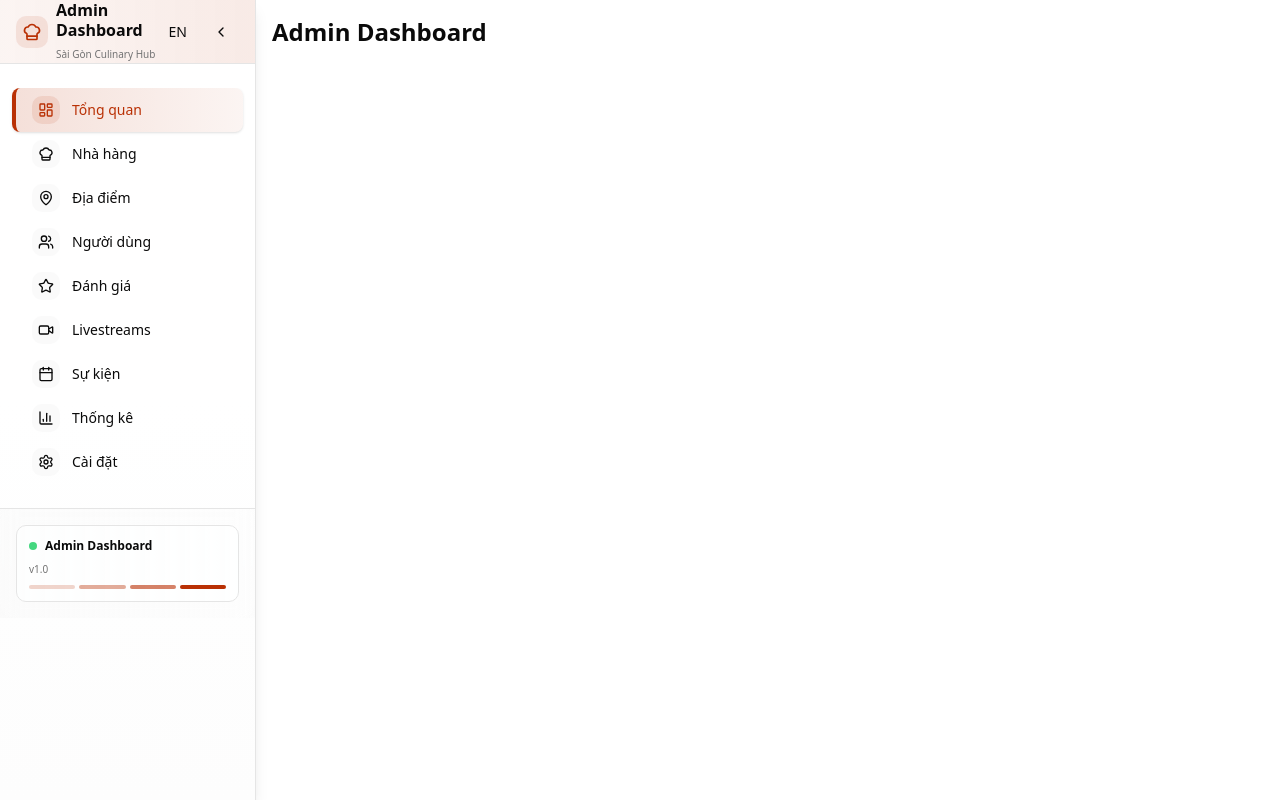
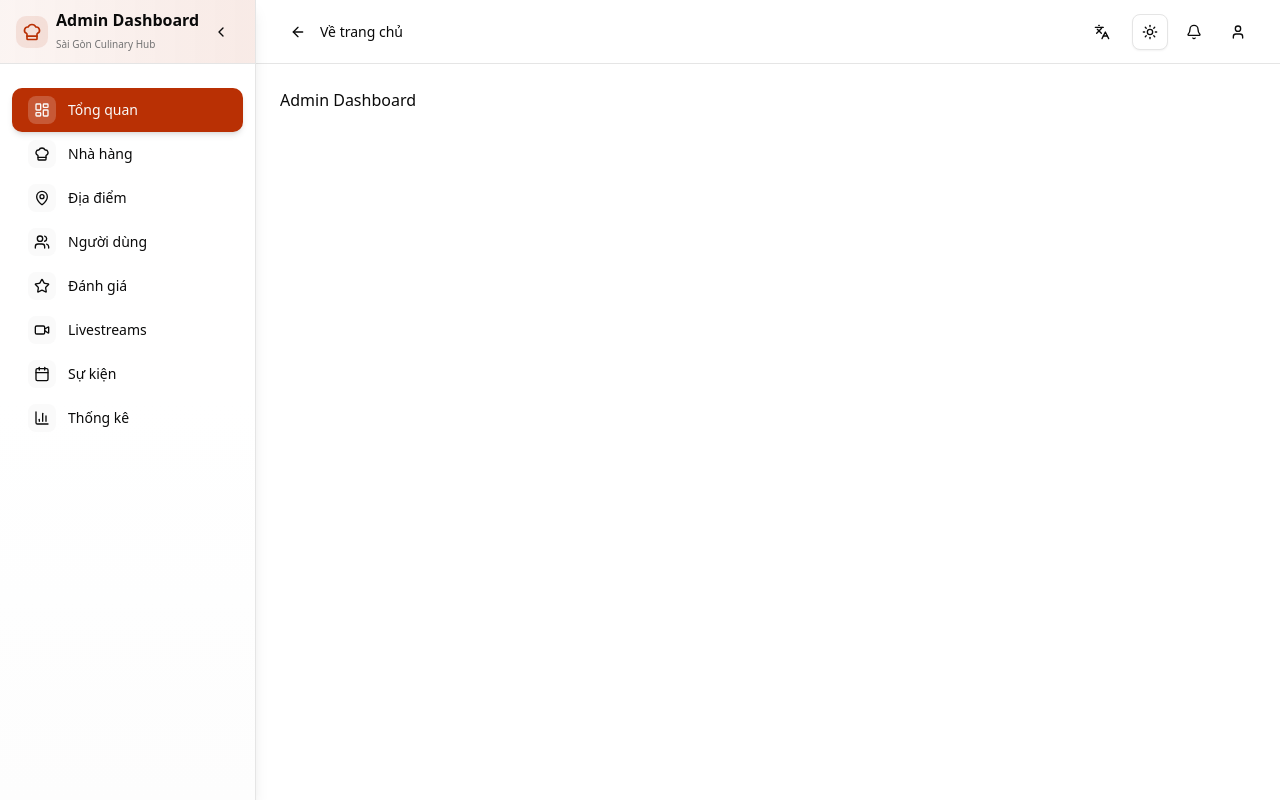
Before and after one commit to nguyentay52636/cutinary-saigon, a Next.js app in the folder frontend/: page /admin in a window 1280 px wide. Built offline with nearby package versions, Linux system fonts and the light colour scheme.

Commit message:
fix(admin) ;siderBar

```diff
--- a/frontend/app/admin/page.tsx
+++ b/frontend/app/admin/page.tsx
@@ -5,6 +5,9 @@ export default function page() {
     return (
         <>
             <AdminPages
+            children={<div>
+                <h1>Admin Dashboard</h1>
+            </div>}
             />
         </>
     )
--- a/frontend/features/admin/AdminPages.tsx
+++ b/frontend/features/admin/AdminPages.tsx
@@ -1,17 +1,110 @@
-import React from 'react'
-import SiderBarAdmin from './components/SiderBarAdmin'
+"use client"
 
-export default function AdminPages() {
+import type React from "react"
+
+import { useState, useEffect } from "react"
+import Link from "next/link"
+import { Button } from "@/shared/ui/button"
+import SiderBarAdmin from "./components/SiderBarAdmin"
+import { Moon, Sun, Bell, User, ArrowLeft } from "lucide-react"
+import { useAdminLanguage } from "./i18n"
+import {
+    DropdownMenu,
+    DropdownMenuContent,
+    DropdownMenuItem,
+    DropdownMenuLabel,
+    DropdownMenuSeparator,
+    DropdownMenuTrigger,
+} from "@/shared/ui/dropdown-menu"
+import { LanguageSwitcher } from "@/shared/components/HeaderAuth/components"
+import { ModeTogger } from "@/shared/ui/ModeTogger"
+
+export default function AdminPages({
+    children,
+}: {
+    children: React.ReactNode
+}) {
+    const [sidebarCollapsed, setSidebarCollapsed] = useState(false)
+    const [darkMode, setDarkMode] = useState(false)
+    const { t } = useAdminLanguage()
+
+    useEffect(() => {
+        const isDark = localStorage.getItem("darkMode") === "true"
+        setDarkMode(isDark)
+        if (isDark) {
+            document.documentElement.classList.add("dark")
+        }
+    }, [])
+
+    const toggleDarkMode = () => {
+        const newDarkMode = !darkMode
+        setDarkMode(newDarkMode)
+        localStorage.setItem("darkMode", String(newDarkMode))
+        if (newDarkMode) {
+            document.documentElement.classList.add("dark")
+        } else {
+            document.documentElement.classList.remove("dark")
+        }
+    }
+
     return (
-        <>
-            <div className="flex h-screen overflow-hidden bg-background">
-                <SiderBarAdmin collapsed={false} onToggle={() => { }} />
-                <main className="flex-1 overflow-auto">
-                    <div className="container mx-auto p-4">
-                        <h1 className="text-2xl font-bold">Admin Dashboard</h1>
+        <div className="flex h-screen overflow-hidden bg-background">
+            {/* Sidebar */}
+            <SiderBarAdmin collapsed={sidebarCollapsed} onToggle={() => setSidebarCollapsed(!sidebarCollapsed)} />
+
+            {/* Main Content */}
+            <div className="flex flex-1 flex-col overflow-hidden">
+                {/* Top Header */}
+                <header className="flex h-16 items-center justify-between border-b bg-card px-6">
+                    <div className="flex items-center gap-4">
+                        <Button asChild variant="ghost" size="sm">
+                            <Link href="/dashboard">
+                                <ArrowLeft className="h-4 w-4 mr-2" />
+                                {t("backToHome")}
+                            </Link>
+                        </Button>
                     </div>
-                </main>
+
+                    <div className="flex items-center gap-2">
+                        <LanguageSwitcher />
+                        <ModeTogger />
+                        {/* Notifications */}
+                        <Button variant="ghost" size="icon">
+                            <Bell className="h-5 w-5" />
+                        </Button>
+
+                        {/* User Menu */}
+                        <DropdownMenu>
+                            <DropdownMenuTrigger asChild>
+                                <Button variant="ghost" size="icon">
+                                    <User className="h-5 w-5" />
+                                </Button>
+                            </DropdownMenuTrigger>
+                            <DropdownMenuContent align="end" className="w-56">
+                                <DropdownMenuLabel>
+                                    <div>
+                                        <p className="font-semibold">Admin User</p>
+                                        <p className="text-xs text-muted-foreground">admin@saigonculinary.com</p>
+                                    </div>
+                                </DropdownMenuLabel>
+                                <DropdownMenuSeparator />
+                                <DropdownMenuItem>
+                                    <User className="h-4 w-4 mr-2" />
+                                    {t("profile")}
+                                </DropdownMenuItem>
+                                <DropdownMenuItem>
+                                    <Bell className="h-4 w-4 mr-2" />
+                                    {t("notifications")}
+                                </DropdownMenuItem>
+                                <DropdownMenuSeparator />
+                                <DropdownMenuItem className="text-destructive">{t("logout")}</DropdownMenuItem>
+                            </DropdownMenuContent>
+                        </DropdownMenu>
+                    </div>
+                </header>
+
+                <main className="flex-1 overflow-y-auto p-6">{children}</main>
             </div>
-        </>
+        </div>
     )
 }
--- a/frontend/features/admin/components/SiderBarAdmin.tsx
+++ b/frontend/features/admin/components/SiderBarAdmin.tsx
@@ -39,7 +39,7 @@ export default function SiderBarAdmin({ collapsed, onToggle }: AdminSidebarProps
         { icon: Video, label: t("livestreams"), href: "/admin/livestreams" },
         { icon: Calendar, label: t("events"), href: "/admin/events" },
         { icon: BarChart3, label: t("analytics"), href: "/admin/analytics" },
-        { icon: Settings, label: t("settings"), href: "/admin/settings" },
+
     ]
 
     return (
@@ -64,13 +64,7 @@ export default function SiderBarAdmin({ collapsed, onToggle }: AdminSidebarProps
                     </Link>
                 )}
                 <div className="flex items-center gap-1">
-                    {!collapsed && (
-                        <Button variant="ghost" size="sm" className="hover:bg-primary/10"
-                            onClick={() => setLanguage(language === 'vi' ? 'en' : 'vi')}
-                        >
-                            {language === 'vi' ? 'EN' : 'VI'}
-                        </Button>
-                    )}
+
                     <Button
                         variant="ghost"
                         size="icon"
@@ -85,23 +79,23 @@ export default function SiderBarAdmin({ collapsed, onToggle }: AdminSidebarProps
             <ScrollArea className="flex-1 py-6">
                 <nav className="space-y-2 px-3">
                     {menuItems.map((item) => {
-                        const isActive = pathname === item.href
+                        const isActive = pathname === item.href || (item.href !== "/admin" && pathname.startsWith(item.href))
                         return (
                             <Link key={item.href} href={item.href}>
                                 <Button
                                     variant="ghost"
                                     className={cn(
-                                        "w-full justify-start gap-3 h-11 transition-all duration-200",
+                                        "w-full justify-start gap-3 h-11 transition-all duration-200 rounded-lg",
                                         collapsed && "justify-center px-2",
                                         isActive
-                                            ? "bg-gradient-to-r from-primary/15 to-primary/5 text-primary border-l-4 border-primary shadow-sm hover:from-primary/20 hover:to-primary/10"
-                                            : "hover:bg-muted/50 hover:translate-x-1 border-l-4 border-transparent",
+                                            ? "bg-primary text-primary-foreground shadow-md hover:bg-primary/90"
+                                            : "hover:bg-primary/10 hover:translate-x-1",
                                     )}
                                 >
-                                    <div className={cn("rounded-lg p-1.5 transition-colors", isActive ? "bg-primary/10" : "bg-muted/50")}>
+                                    <div className={cn("rounded-md p-1.5 transition-colors", isActive ? "bg-white/20" : "bg-muted/50")}>
                                         <item.icon className="h-4 w-4 shrink-0" />
                                     </div>
-                                    {!collapsed && <span className="font-medium text-sm">{item.label}</span>}
+                                    {!collapsed && <span className={cn("font-medium text-sm", isActive ? "text-primary-foreground" : "")}>{item.label}</span>}
                                 </Button>
                             </Link>
                         )
@@ -109,23 +103,6 @@ export default function SiderBarAdmin({ collapsed, onToggle }: AdminSidebarProps
                 </nav>
             </ScrollArea>
 
-            {!collapsed && (
-                <div className="border-t bg-gradient-to-r from-muted/30 to-muted/10 p-4 backdrop-blur-sm">
-                    <div className="rounded-lg bg-card/50 p-3 border">
-                        <div className="flex items-center gap-2 mb-2">
-                            <div className="h-2 w-2 rounded-full bg-green-500 animate-pulse" />
-                            <p className="font-semibold text-xs">{t("adminDashboard")}</p>
-                        </div>
-                        <p className="text-[10px] text-muted-foreground">{t("version")}</p>
-                        <div className="mt-2 flex gap-1">
-                            <div className="h-1 flex-1 rounded-full bg-primary/20" />
-                            <div className="h-1 flex-1 rounded-full bg-primary/40" />
-                            <div className="h-1 flex-1 rounded-full bg-primary/60" />
-                            <div className="h-1 flex-1 rounded-full bg-primary" />
-                        </div>
-                    </div>
-                </div>
-            )}
         </div>
     )
 }
```
